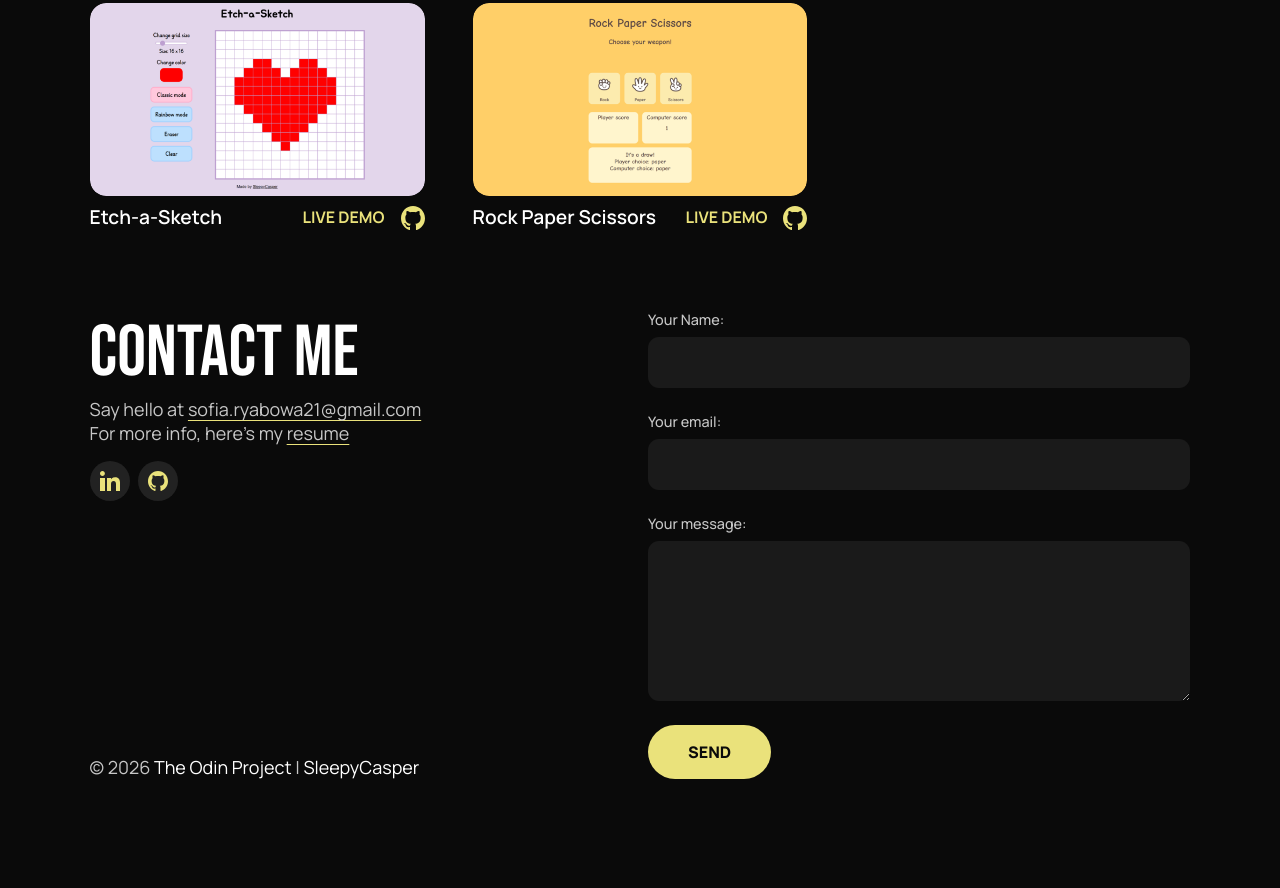
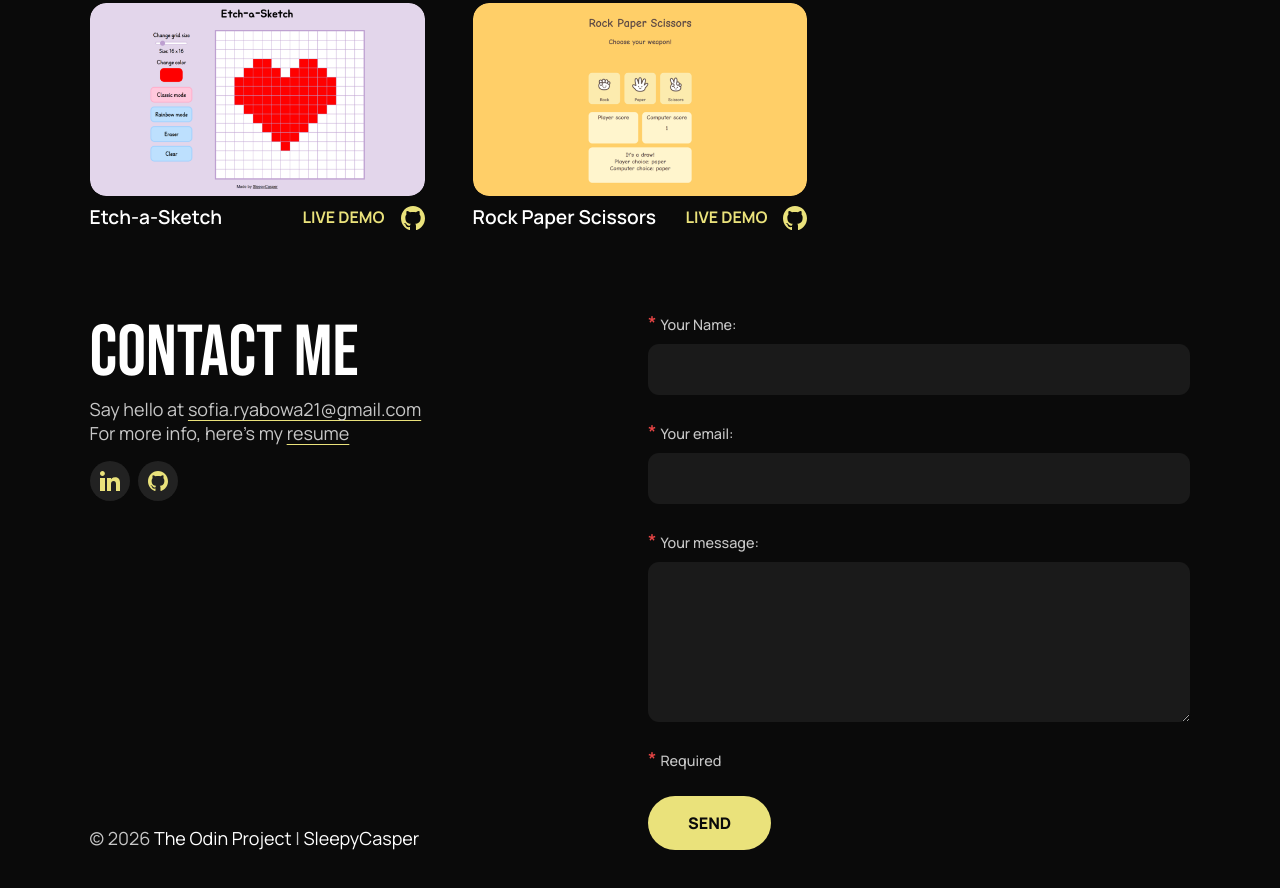
Before and after one commit to SleepyCasper/odin-homepage, a website built with webpack: page src/template.html in a window 1280 px wide. Shown: the part 1532-2420 px from the top of the page. Before the commit the page ends 2391 px from the top, so only its background shows below. Built offline with nearby package versions, Linux system fonts and the light colour scheme; files whose address does not match are found by name.

Commit message:
fix: fix the header on mobile by adding threshold, improve form UI

```diff
--- a/src/index.js
+++ b/src/index.js
@@ -7,9 +7,11 @@ const elements = {
     btnToTop:document.getElementById("btn-to-top")
 }
 
-let lastScrollY = window.scrollY;
+const Events = () => {
+    /* let lastScrollY = window.scrollY; */
+    let lastScrollTop = 0;
+    const scrollThreshold = 15;
 
-const Events = () => {
     elements.btnToTop.addEventListener("click", () => {
         document.querySelector("body").scrollIntoView({ behavior: "smooth" });
         const heading = document.querySelector("h1");
@@ -22,13 +24,21 @@ const Events = () => {
     });
 
     window.addEventListener("scroll", () => {
-        if (window.scrollY > lastScrollY) {
+        const currentScroll = window.pageYOffset || document.documentElement.scrollTop;
+
+        if (currentScroll < 0) return;
+
+        if (Math.abs(currentScroll - lastScrollTop) < scrollThreshold) {
+          return;
+        }
+
+        if (currentScroll > lastScrollTop) {
           elements.header.classList.add('hidden');
         } else {
           elements.header.classList.remove('hidden');
         }
-        lastScrollY = window.scrollY;
-    })
+        lastScrollTop = currentScroll;
+    }, { passive: true });
 
     elements.projects.addEventListener("mouseover", (e) => {
         showDetails(e)
--- a/src/styles/styles.css
+++ b/src/styles/styles.css
@@ -595,6 +595,16 @@ footer {
             border-radius: 0.7rem;
         }
 
+        input:-webkit-autofill,
+        input:-webkit-autofill:hover,
+        input:-webkit-autofill:focus {
+            transition: background-color 5000s ease-in-out 0s,
+                        color 5000s ease-in-out 0s;
+            color: var(--text-primary) !important;
+            -webkit-text-fill-color: var(--text-primary) !important;
+            caret-color: var(--text-primary);
+        }
+
         textarea {
             resize: vertical;
             min-height: 10rem;
@@ -609,6 +619,16 @@ footer {
 
         button:hover {
             transform: scale(1.1);
+        }
+
+        label span,
+        .required span {
+            color: rgb(231, 69, 69);
+            font-size: 1.2rem;
+        }
+
+        .required {
+            font: var(--body-small);
         }
     }
 }
--- a/src/template.html
+++ b/src/template.html
@@ -316,19 +316,20 @@
             </div>
             <form action="https://formspree.io/f/xdeovnow" method="post">
                 <div class="wrapper">
-                    <label for="form-name">Your Name:</label>
+                    <label for="form-name"><span>* </span>Your Name:</label>
                     <input id="form-name" name="name" required />
                 </div>
 
                 <div class="wrapper">
-                    <label for="form-email" >Your email:</label>
+                    <label for="form-email" ><span>* </span>Your email:</label>
                     <input type="email" id="form-email" name="email" required>
                 </div>
 
                 <div class="wrapper">
-                    <label for="form-message">Your message:</label>
+                    <label for="form-message"><span>* </span>Your message:</label>
                     <textarea id="form-message" name="message" required></textarea>
                 </div>
+                <p class="required"><span>* </span>Required</p>
 
                 <button type="submit">Send</button>
             </form>
```
